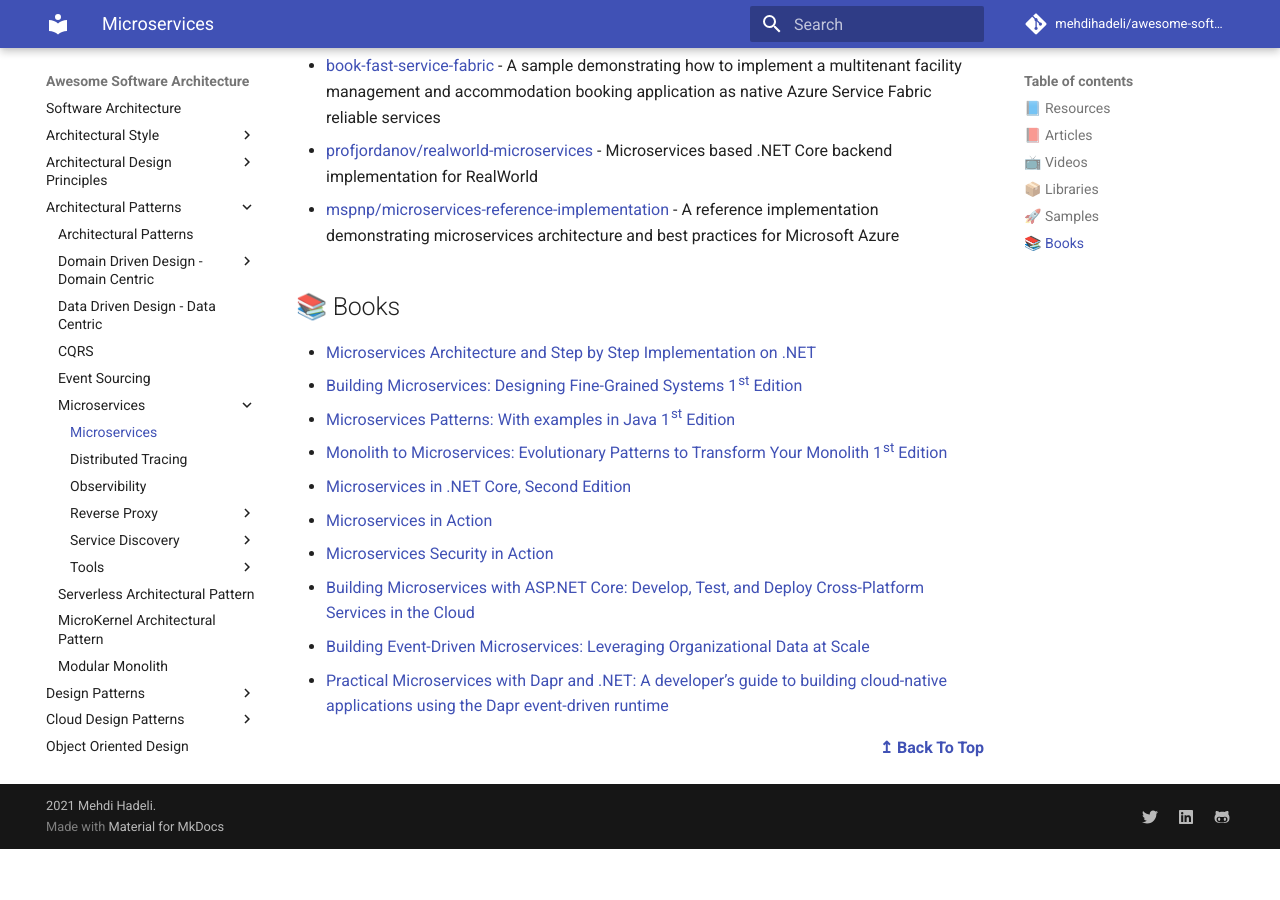
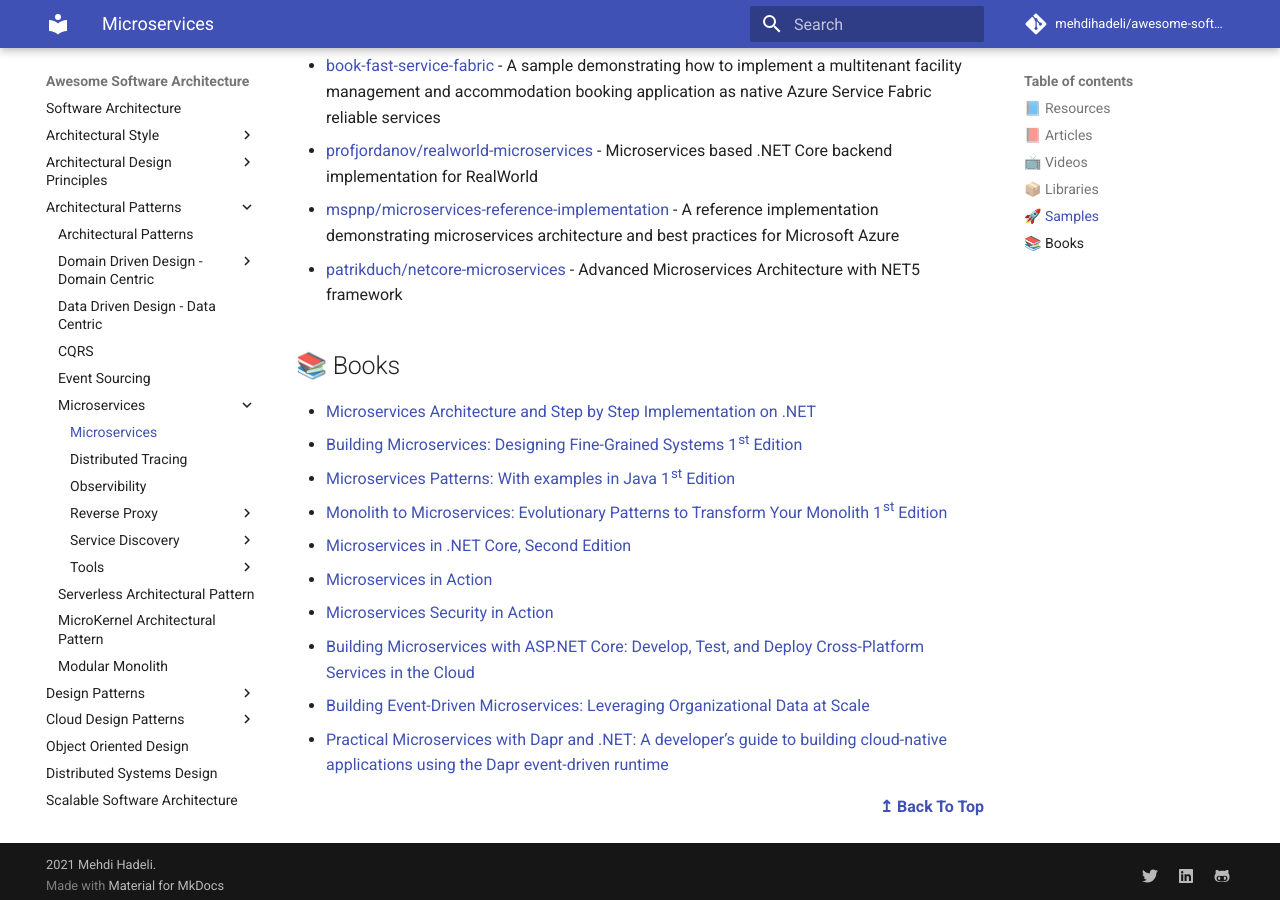
Before and after one commit to mehdihadeli/awesome-software-architecture, an MkDocs documentation site: the page built from docs/architectural-patterns/microservices/microservices.md, in a window 1280 px wide and 900 px high, scrolled down 4398 px. Built offline with MkDocs 1.6.1 and Material for MkDocs 9.7.7, drawn with Linux system fonts in a browser that asks for light colours; comment, search, counter and statistics services are not loaded; before the commit the page ends 5247 px from its top, so only the background shows below that.

Commit message:
Update microservices.md

```diff
--- a/docs/architectural-patterns/microservices/microservices.md
+++ b/docs/architectural-patterns/microservices/microservices.md
@@ -79,6 +79,7 @@
 - [networknt/light-4j](https://github.com/networknt/light-4j) - A fast, lightweight and more productive microservices framework
 - [mehdihadeli/MicroBootstrap](https://github.com/mehdihadeli/MicroBootstrap) - MicroBootstrap is a framework with many features for quickly and conveniently creating microservices on .NET Core.
 - [Raiffeisen-DGTL/ViennaNET](https://github.com/Raiffeisen-DGTL/ViennaNET) - Framework for quickly creating enterprise microservices on .NET Core
+
 ## 🚀 Samples
 
 - [eShopOnContainers](https://github.com/dotnet-architecture/eShopOnContainers) - Cross-platform .NET sample microservices and container based application that runs on Linux Windows and macOS. Powered by .NET 5, Docker Containers and Azure Kubernetes Services. Supports Visual Studio, VS for Mac and CLI based environments with Docker CLI, dotnet CLI, VS Code or any other code editor.
@@ -99,6 +100,7 @@
 - [book-fast-service-fabric](https://github.com/dzimchuk/book-fast-service-fabric) - A sample demonstrating how to implement a multitenant facility management and accommodation booking application as native Azure Service Fabric reliable services
 - [profjordanov/realworld-microservices](https://github.com/profjordanov/realworld-microservices) - Microservices based .NET Core backend implementation for RealWorld
 - [mspnp/microservices-reference-implementation](https://github.com/mspnp/microservices-reference-implementation) - A reference implementation demonstrating microservices architecture and best practices for Microsoft Azure
+  - [patrikduch/netcore-microservices](https://github.com/patrikduch/netcore-microservices) - Advanced Microservices Architecture with NET5 framework
 
 ## 📚 Books
 - [Microservices Architecture and Step by Step Implementation on .NET](https://aspnetrun.azurewebsites.net/Microservices)
@@ -111,6 +113,7 @@
 - [Building Microservices with ASP.NET Core: Develop, Test, and Deploy Cross-Platform Services in the Cloud](https://www.amazon.com/Building-Microservices-ASP-NET-Core-Cross-Platform/dp/1491961732)
 - [Building Event-Driven Microservices: Leveraging Organizational Data at Scale](https://www.amazon.com/Building-Event-Driven-Microservices-Leveraging-Organizational/dp/1492057894)
 - [Practical Microservices with Dapr and .NET: A developer's guide to building cloud-native applications using the Dapr event-driven runtime](https://www.amazon.com/Practical-Microservices-Dapr-NET-cloud-native/dp/1800568371)
+
 <div align="right">
   <b><a href="#contents">↥ Back To Top</a></b>
 </div>
```
